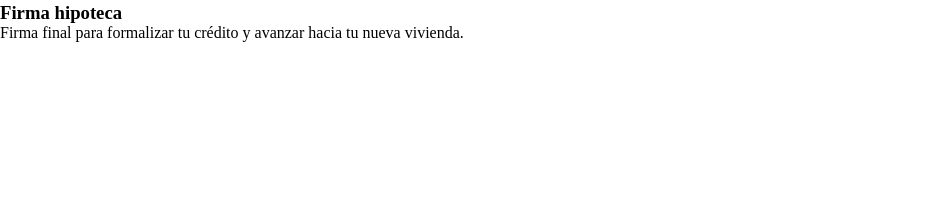
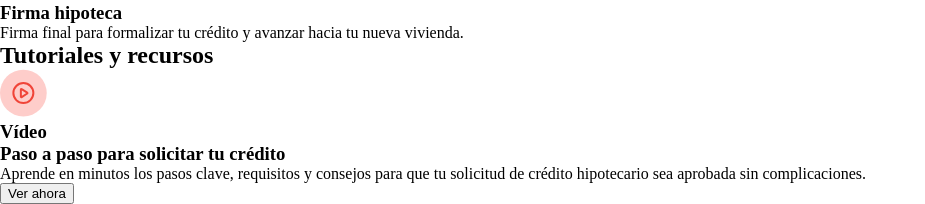
Before and after one commit to yabuJunn/tuCaminoACasa, a React (Vite) app: page /#/aprende/banco in a window 1280 px wide. Shown: the part 607-811 px from the top of the page, without its empty margins (0-925 px from the left). Built offline with nearby package versions, Linux system fonts and the light colour scheme.

Commit message:
Feature: Estructura general de card de tutoriales creada

```diff
--- a/src/components/puntosClaveCards/puntosClaveCards.jsx
+++ b/src/components/puntosClaveCards/puntosClaveCards.jsx
@@ -1,10 +1,6 @@
 import documentoIcon from "../../assets/svgIconsAprendeBanco/documentoIcon.svg"
 import revisionIcon from "../../assets/svgIconsAprendeBanco/revisionIcon.svg"
 import firmaIcon from "../../assets/svgIconsAprendeBanco/firmaIcon.svg"
-
-
-
-
 
 export const PuntosClaveCards = () => {
     return<>
--- /dev/null
+++ b/src/components/tutorialesAprendeBanco/tutorialesAprendeBanco.jsx
@@ -0,0 +1,20 @@
+import videoBanco from "../../assets/svgIconsAprendeBanco/videoIcon.svg"
+
+export const TutorialesAprendeBanco = () => {
+    return<>
+
+    <section className="tutorialesBancoGeneralCards">
+        <div  className="turotialesBancoCard">
+                <img src={videoBanco} alt="videoBanco" />
+                <h3 className="video">Vídeo</h3>
+                <h3 className="cardTutorialTitle">Paso a paso para solicitar tu crédito</h3>
+                <p className="cardTutorialDescription">Aprende en minutos los pasos clave, requisitos y consejos para
+                    que tu solicitud de crédito hipotecario sea aprobada sin complicaciones. </p>
+                </div>
+                <button className="verAhora">Ver ahora</button>
+
+
+
+    </section>
+    </>
+}
--- a/src/pages/aprendeBancoPage/aprendeBancoPage.jsx
+++ b/src/pages/aprendeBancoPage/aprendeBancoPage.jsx
@@ -1,5 +1,7 @@
 import { AprendeBancoBanner } from "../../components/aprendeBancoBanner/aprendeBancoBanner"
 import { PuntosClaveCards } from "../../components/puntosClaveCards/puntosClaveCards"
+import { TutorialesAprendeBanco } from "../../components/tutorialesAprendeBanco/tutorialesAprendeBanco"
+
 import { GlobalNavBar } from "../../components/GlobalNavBar/GlobalNavBar"
 import { UpperNavButtons } from "../../components/UpperNavButtons/UpperNavButtons"
 
@@ -13,10 +15,14 @@ export const AprendeBancoPage = () => {
 
             <AprendeBancoBanner></AprendeBancoBanner>
         </div>
-         <h1 className="pageTitle">Trámite con el banco</h1>
+        <h1 className="pageTitle">Trámite con el banco</h1>
         <h2 className="puntosClave">Puntos clave</h2>
         <div className="cardsAprendeBanco">
         <PuntosClaveCards></PuntosClaveCards>
+
+        <h2 className="tutorialesCards">Tutoriales y recursos</h2>
+        <TutorialesAprendeBanco></TutorialesAprendeBanco>
+
 
 
         </div>
```
Also changed, not shown: src/assets/svgIconsAprendeBanco/videoIcon.svg (added).
